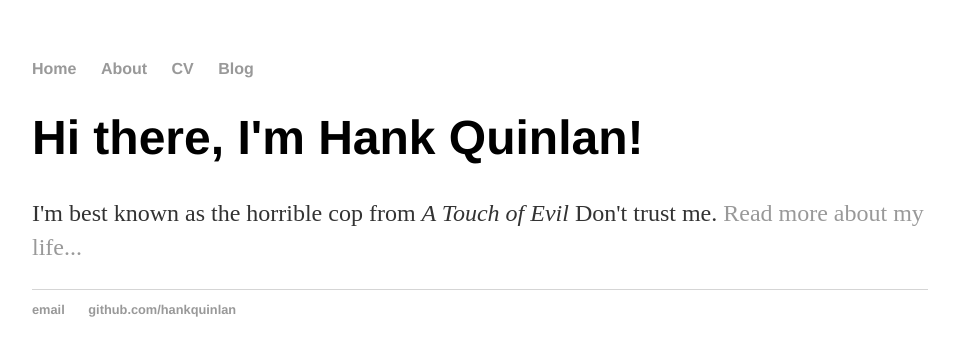
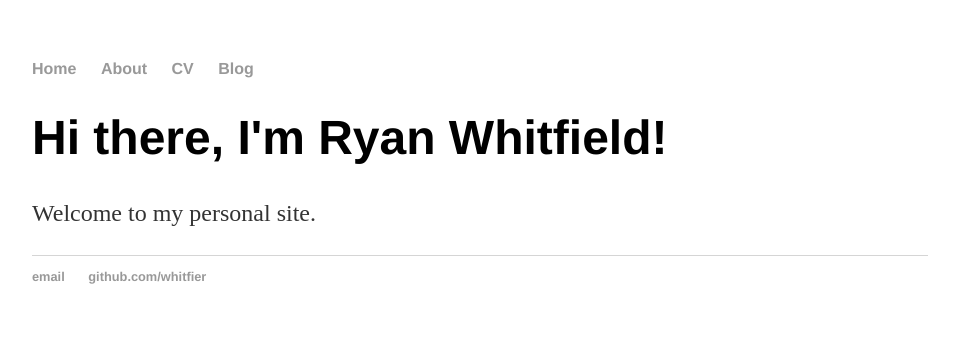
Before and after one commit to whitfier/whitfier.github.io, a Jekyll site: the page built from index.html, in a window 1280 px wide. Shown: the top 356 px of the page, without its empty margins (160-1119 px from the left). Built offline with Jekyll 4.4.1, drawn with Linux system fonts in a browser that asks for light colours.

Commit message:
Update info

```diff
--- a/_config.yaml
+++ b/_config.yaml
@@ -1,3 +1,3 @@
-name: Hank Quinlan, Horrible Cop
+name: Ryan Whitfield
 markdown: kramdown
 permalink: /blog/:year/:month/:day/:title
--- a/_layouts/default.html
+++ b/_layouts/default.html
@@ -21,8 +21,8 @@
 			</div><!-- /.container -->
 			<footer>
 	    		<ul>
-	        		<li><a href="mailto:hankquinlanhub@gmail.com">email</a></li>
-	        		<li><a href="https://github.com/hankquinlan">github.com/hankquinlan</a></li>
+	        		<li><a href="mailto:whitfier@umich.edu">email</a></li>
+	        		<li><a href="https://github.com/whitfier">github.com/whitfier</a></li>
 				</ul>
 			</footer>
 		</body>
--- a/blog/index.html
+++ b/blog/index.html
@@ -1,6 +1,6 @@
 ---
 layout: default
-title: Hank Quinlan's Blog
+title: Ryan Whitfield's Blog
 ---
 	<h1>{{ page.title }}</h1>
 	<ul class="posts">
--- a/index.html
+++ b/index.html
@@ -1,8 +1,8 @@
 ---
 layout: default
-title: Hank Quinlan, Horrible Cop
+title: Ryan Whitfield
 ---
 <div class="blurb">
-	<h1>Hi there, I'm Hank Quinlan!</h1>
-	<p>I'm best known as the horrible cop from <em>A Touch of Evil</em> Don't trust me. <a href="/about">Read more about my life...</a></p>
+	<h1>Hi there, I'm Ryan Whitfield!</h1>
+	<p>Welcome to my personal site.</p>
 </div><!-- /.blurb -->
```
Also changed, not shown: _posts/2014-04-30-hank-quinlan-site-launched.md (deleted, +0 -7 lines).
